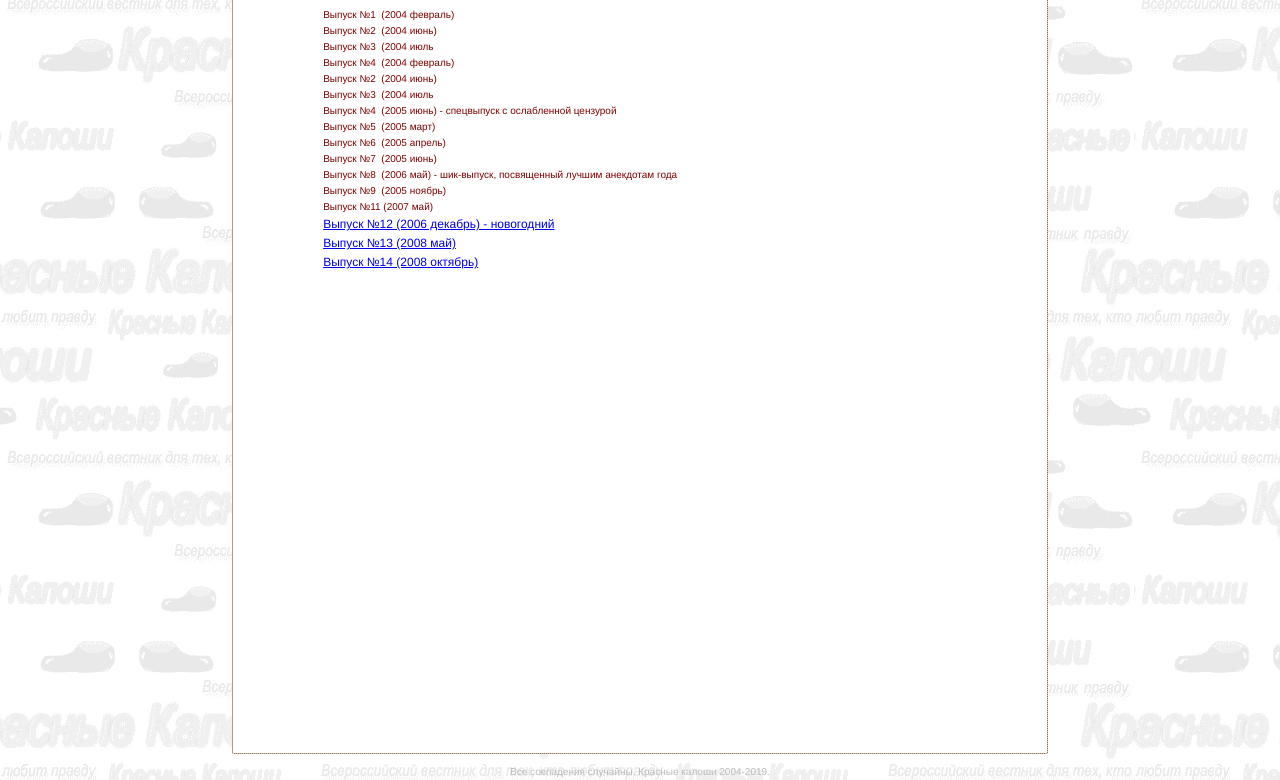
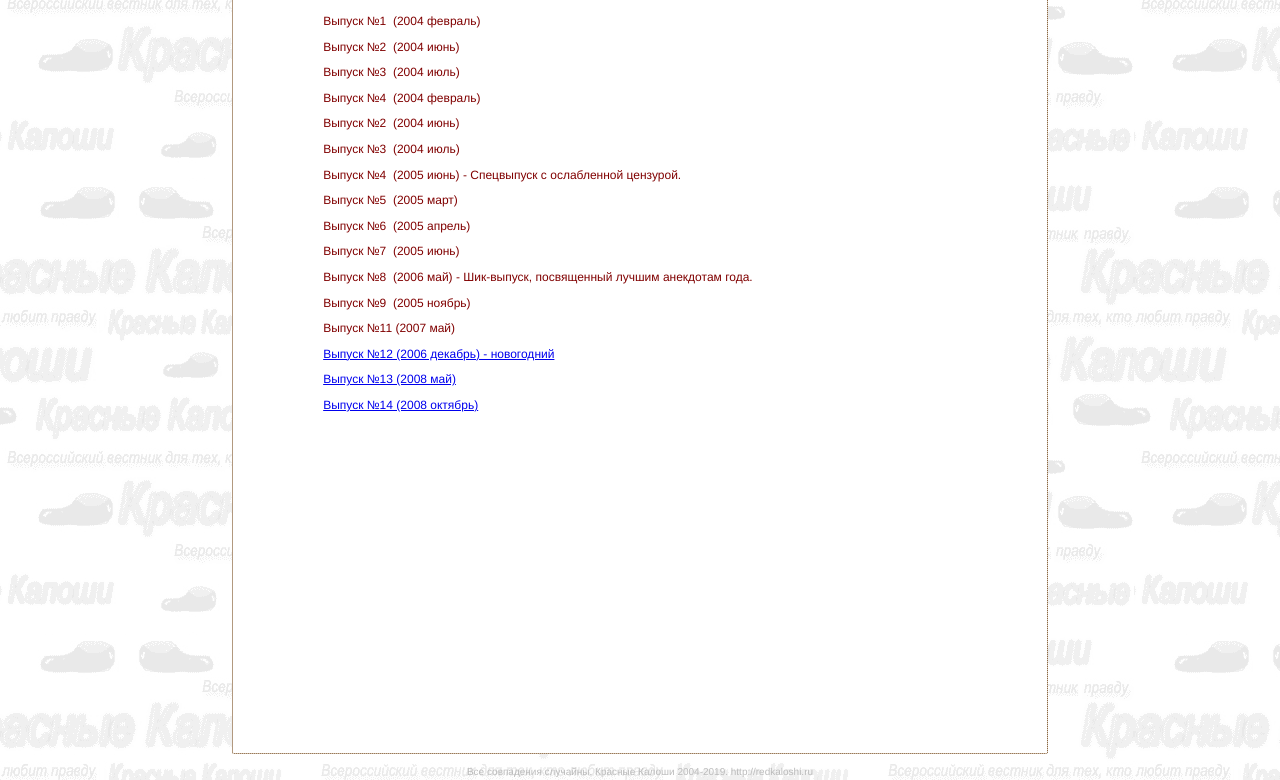
Before and after one commit to redkaloshi/redkaloshi.github.io, a plain HTML site: page editions.html in a window 1280 px wide. Shown: the part 147-927 px from the top of the page. Drawn offline with Linux system fonts and the light colour scheme.

Commit message:
visited link color changed

```diff
--- a/css/styles.css
+++ b/css/styles.css
@@ -58,6 +58,9 @@ p,a {
 	font-size:12px;
 	text-align: justify;
 	}
+/* a:visited { */
+/*   color: grey; */
+/* } */
 body {
 	color: #424242;
   	/*min-height: 100%;
@@ -136,9 +139,10 @@ header{
 ***********************************************/
 .content{
 	background-color:white;
-/*    	font-size:16px; */
+   	font-size:16px;
 	padding-top: 10px;
 }
+
 .ul_editions li{
   color: maroon;
   font-weight: none;
@@ -147,6 +151,8 @@ header{
   list-style-type: none;
   text-align:left;
   padding-left: 80px;
+/*   font-size: 16px; */
+
 }
 .story{
 	background: #f3f3f3;
--- a/editions.html
+++ b/editions.html
@@ -34,34 +34,28 @@
 
     <div class="content">
       <ul class="ul_editions">
-        <li> Выпуск №1 &nbsp;(2004 февраль)</a>
-        <li> Выпуск №2 &nbsp;(2004 июнь)</a>
-        <li> Выпуск №3 &nbsp;(2004 июль</a>
-        <li> Выпуск №4 &nbsp;(2004 февраль)</a>
-        <li> Выпуск №2 &nbsp;(2004 июнь)</a>
-        <li> Выпуск №3 &nbsp;(2004 июль</a>
-        <li> Выпуск №4 &nbsp;(2005 июнь) - спецвыпуск с ослабленной цензурой</a>
-        <li> Выпуск №5 &nbsp;(2005 март)</a>
-        <li> Выпуск №6 &nbsp;(2005 апрель)</a>
-        <li> Выпуск №7 &nbsp;(2005 июнь)</a>
-        <li> Выпуск №8 &nbsp;(2006 май) - шик-выпуск, посвященный лучшим анекдотам года</a>
-        <li> Выпуск №9 &nbsp;(2005 ноябрь)</a>
-        <li> Выпуск №11 (2007 май)</a>
+        <li> <a>Выпуск №1 &nbsp;(2004 февраль)</a>
+        <li> <a>Выпуск №2 &nbsp;(2004 июнь)</a>
+        <li> <a>Выпуск №3 &nbsp;(2004 июль)</a>
+        <li> <a>Выпуск №4 &nbsp;(2004 февраль)</a>
+        <li> <a>Выпуск №2 &nbsp;(2004 июнь)</a>
+        <li> <a>Выпуск №3 &nbsp;(2004 июль)</a>
+        <li> <a>Выпуск №4 &nbsp;(2005 июнь) - Спецвыпуск с ослабленной цензурой.</a>
+        <li> <a>Выпуск №5 &nbsp;(2005 март)</a>
+        <li> <a>Выпуск №6 &nbsp;(2005 апрель)</a>
+        <li> <a>Выпуск №7 &nbsp;(2005 июнь)</a>
+        <li> <a>Выпуск №8 &nbsp;(2006 май) - Шик-выпуск, посвященный лучшим анекдотам года.</a>
+        <li> <a>Выпуск №9 &nbsp;(2005 ноябрь)</a>
+        <li> <a>Выпуск №11 (2007 май)</a>
         <li><a href="#"> Выпуск №12 (2006 декабрь) - новогодний</a>
-        <li><a href="editions/Выпуск№13.pdf"> Выпуск №13 (2008 май) </a>
-        <li><a href="editions/Выпуск№14.pdf"> Выпуск №14 (2008 октябрь)</a>
+        <li><a href="editions/Выпуск№13.pdf">Выпуск №13 (2008 май) </a>
+        <li><a href="editions/Выпуск№14.pdf">Выпуск №14 (2008 октябрь)</a>
       </p>
     </div>
-
-
-
-
-
-
   </div>
 
   <footer>
-    Все совпадения случайны.  <b>Красные калоши</b> 2004-2019.
+    Все совпадения случайны.  <b>Красные Калоши</b> 2004-2019.  http://redkaloshi.ru
     <!-- <p class="footer-text">Все совпадения случайны. <b>Красные калоши</b>, 2004-2018. </p> -->
   </footer>
 
```
Also changed, not shown: index.html (+1 -1 lines). Lines whose indentation alone changed are shown as unchanged.
